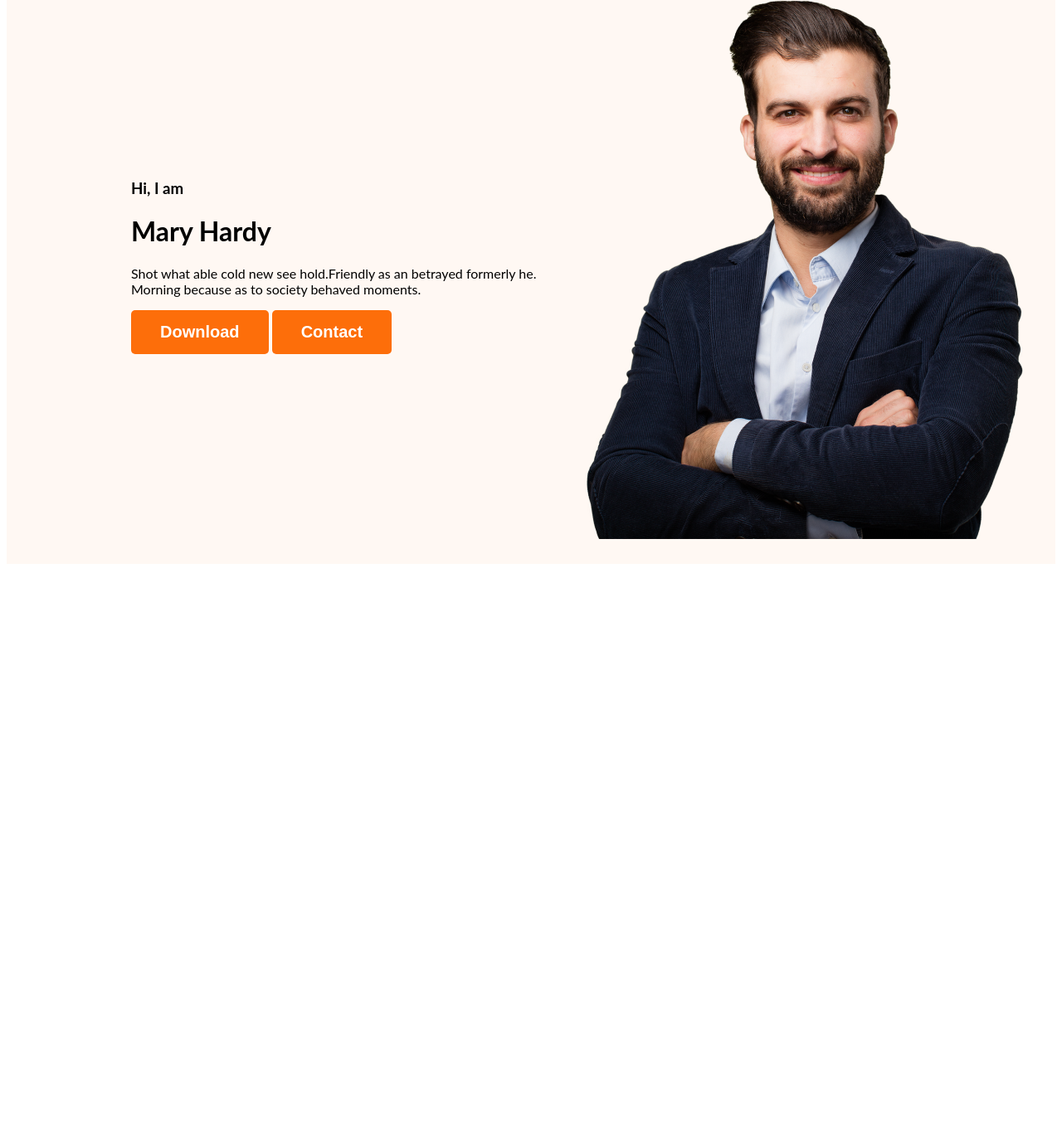
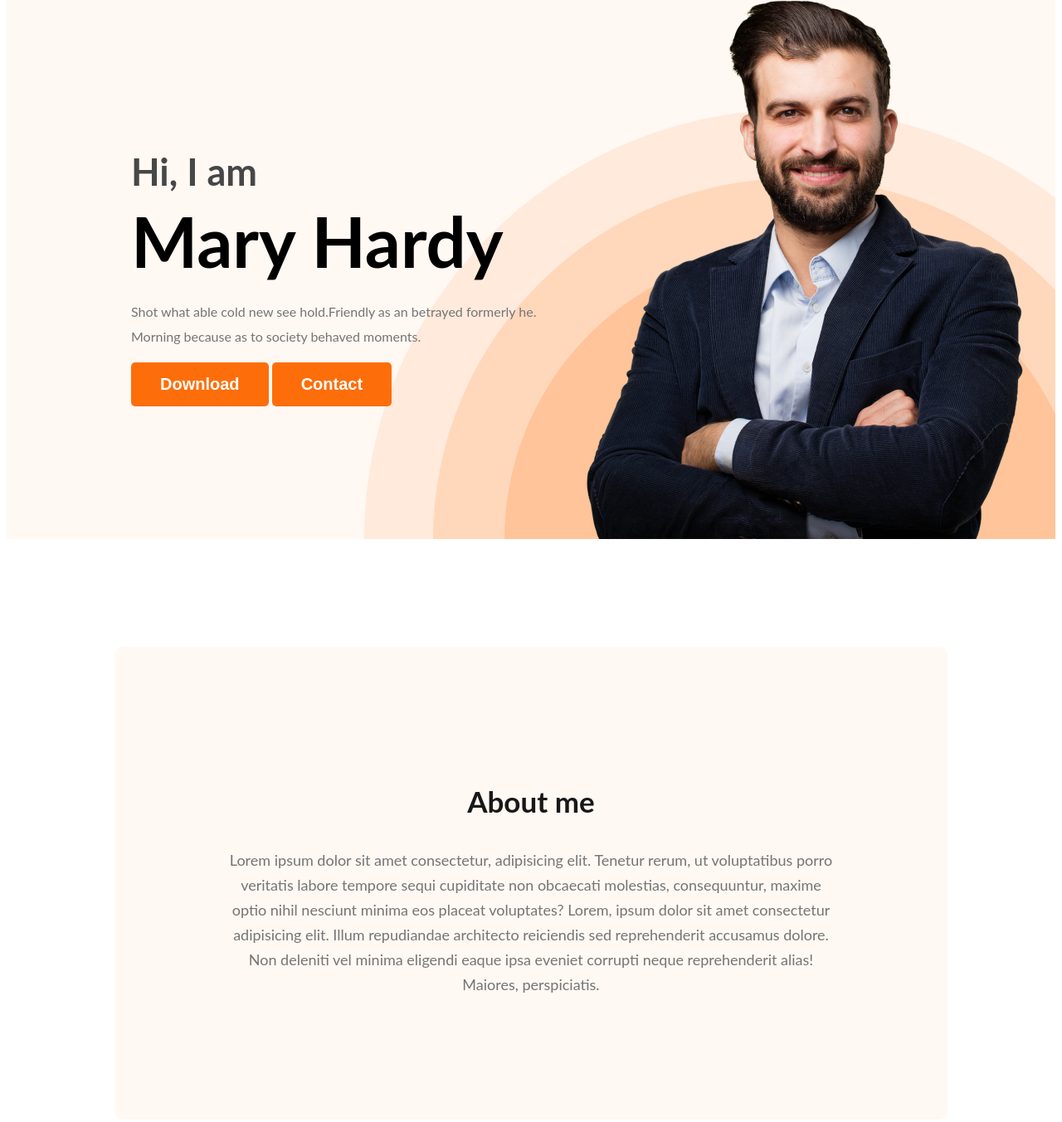
Before and after one commit to Mostakim3157/web-developer-portfolio, a plain HTML site: page index.html in a window 1280 px wide. Shown: the part 208-1561 px from the top of the page at 83% size. Before the commit the page ends 896 px from the top, so only its background shows below. Drawn offline with Linux system fonts and the light colour scheme.

Commit message:
about section added

```diff
--- a/index.html
+++ b/index.html
@@ -23,12 +23,21 @@
             <div class="banner-content">
                 <h3 class="banner-greeting">Hi, I  am</h3>
                 <h1 class="banner-title">Mary Hardy</h1>
-                <p>Shot what able cold new see hold.Friendly as an betrayed formerly he. Morning because as to society behaved moments.</p>
+                <p class="banner-dis">Shot what able cold new see hold.Friendly as an betrayed formerly he. Morning because as to society behaved moments.</p>
                 <button class="btn-primary">Download</button>
                 <button class="btn-primary">Contact</button>
             </div>
             <img src="images/hardy.png" alt="" class="profile-picture">
         </div>
     </header>
+
+    <main>
+        <section class="about">
+            <h3 class="section-title">
+                About me
+            </h3>
+            <p class="section-discription">Lorem ipsum dolor sit amet consectetur, adipisicing elit. Tenetur rerum, ut voluptatibus porro veritatis labore tempore sequi cupiditate non obcaecati molestias, consequuntur, maxime optio nihil nesciunt minima eos placeat voluptates? Lorem, ipsum dolor sit amet consectetur adipisicing elit. Illum repudiandae architecto reiciendis sed reprehenderit accusamus dolore. Non deleniti vel minima eligendi eaque ipsa eveniet corrupti neque reprehenderit alias! Maiores, perspiciatis.</p>
+        </section>
+    </main>
 </body>
 </html>
--- a/styles/portfolio.css
+++ b/styles/portfolio.css
@@ -2,13 +2,6 @@
 body{
     font-family: 'Open Sans', sans-serif;
     font-family: 'Lato', sans-serif;
-}
-/* Nav related styl  */
-nav{
-    display: flex;
-    justify-content: space-between;
-    align-items: center;
-    margin: 0 200px;
 }
 
 .text-primary{
@@ -25,6 +18,35 @@ nav{
     padding: 15px 35px ;
 
 }
+
+.section-title{
+    color: var(--Dark-01, #181818);
+    text-align: center;
+    font-size: 35px;
+
+    font-weight: 700;
+    line-height: normal;
+}
+
+.section-discription{
+    color: var(--Dark-03, #757575);
+    text-align: center;
+
+    font-size: 18px;
+
+    font-weight: 400;
+    line-height: 30px; /* 166.667% */
+}
+/* Nav related styl  */
+
+nav{
+    display: flex;
+    justify-content: space-between;
+    align-items: center;
+    margin: 0 200px;
+}
+
+
 
 nav > h3{
     color: var(--Dark-01, #181818);
@@ -53,15 +75,59 @@ nav a{
 /* header realted style */
 .header{
     background-color: #fff8f3;
+    background-image: url(../images/header_bg.png);
+    background-repeat: no-repeat;
+    background-position: bottom right;
 }
 
 .banner{
-    padding: 30px 30px 30px 150px;
+    padding: 30px 30px 0px 150px;
     display: flex;
     align-items: center;
+    justify-content: space-between;
+}
+
+.banner-content{
+    max-width: 500px;
 }
 
 .banner.profile-picture{
     width: 584px;
     height: 676px;
 }
+
+.banner-greeting{
+    font-size: 45px;
+    color: #474747;
+    margin-bottom: 0;
+}
+
+.banner-title{
+    font-size: 85px;
+    font-weight: 700;
+    margin-top: 5px;
+    margin-bottom: 20px;
+}
+
+.banner-dis{
+    color: var(--Dark-03, #757575);
+    line-height: 30px;
+    font-weight: 400;
+
+}
+
+.developer{
+    position: relative;
+}
+
+
+/* about section starts */
+
+.about{
+    padding: 130px;
+    border-radius: 10px;
+    background: #FFF8F3;
+    margin: 130px;
+
+
+}
```
